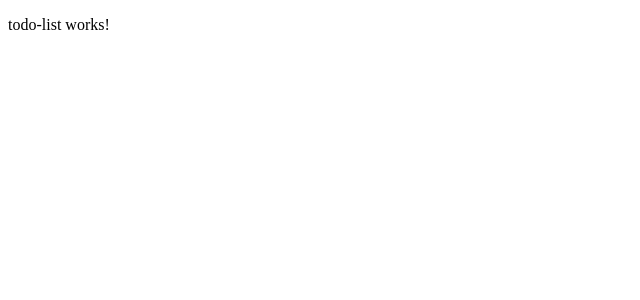
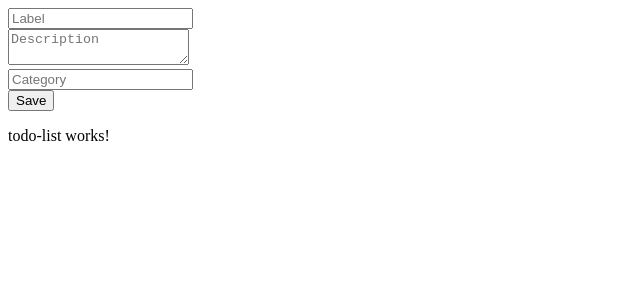
Before and after one commit to DmytroYa13/tech-test, an Angular app: page / in a window 1280 px wide. Shown: the top 300 px of the page, without its empty margins (0-640 px from the left). Built offline with nearby package versions, Linux system fonts and the light colour scheme.

Commit message:
feat: create todo form

```diff
--- a/src/app/_shared/shared.module.ts
+++ b/src/app/_shared/shared.module.ts
@@ -1,12 +1,13 @@
 import { NgModule } from "@angular/core";
 import { CommonModule } from "@angular/common";
 import { SearchBarComponent } from "./components/search-bar/search-bar.component";
+import { ReactiveFormsModule } from "@angular/forms";
 
 const components = [SearchBarComponent];
 
 @NgModule({
   declarations: [...components],
-  imports: [CommonModule],
-  exports: [...components],
+  imports: [CommonModule, ReactiveFormsModule],
+  exports: [ReactiveFormsModule, ...components],
 })
 export class SharedModule {}
--- /dev/null
+++ b/src/app/_shared/types/fire-base-post-response.interface.ts
@@ -0,0 +1,3 @@
+export interface FireBasePostResponse {
+  name: string;
+}
--- a/src/app/modules/todo/components/todo-form/todo-form.component.html
+++ b/src/app/modules/todo/components/todo-form/todo-form.component.html
@@ -1 +1,22 @@
-<p>todo-form works!</p>
+<form [formGroup]="todoForm" (ngSubmit)="postNewTodo()" class="todo-form">
+
+  <div class="todo-form__row">
+    <input type="text" placeholder="Label" formControlName="label" />
+  </div>
+
+  <div class="todo-form__row">
+    <textarea
+      placeholder="Description"
+      formControlName="description"
+    ></textarea>
+  </div>
+
+  <div class="todo-form__row">
+    <input type="text" placeholder="Category" formControlName="category" />
+  </div>
+
+  <div class="todo-form__submit">
+    <button type="submit">Save</button>
+  </div>
+
+</form>
--- a/src/app/modules/todo/components/todo-form/todo-form.component.ts
+++ b/src/app/modules/todo/components/todo-form/todo-form.component.ts
@@ -1,15 +1,73 @@
-import { Component, OnInit } from '@angular/core';
+import {
+  ChangeDetectionStrategy,
+  Component,
+  EventEmitter,
+  OnInit,
+  Output,
+} from "@angular/core";
+import {
+  AbstractControl,
+  FormControl,
+  FormGroup,
+  Validators,
+} from "@angular/forms";
+import { TodoInputType } from "../../types/todo-input.type";
 
 @Component({
-  selector: 'app-todo-form',
-  templateUrl: './todo-form.component.html',
-  styleUrls: ['./todo-form.component.scss']
+  selector: "app-todo-form",
+  templateUrl: "./todo-form.component.html",
+  styleUrls: ["./todo-form.component.scss"],
+  changeDetection: ChangeDetectionStrategy.OnPush,
 })
 export class TodoFormComponent implements OnInit {
+  @Output() newTodoEvent = new EventEmitter<TodoInputType>();
 
-  constructor() { }
+  todoForm: FormGroup;
+
+  private get formData() {
+    return this.todoForm.value;
+  }
+
+  get label(): AbstractControl {
+    return this.todoForm.get("label");
+  }
+
+  get description(): AbstractControl {
+    return this.todoForm.get("description");
+  }
+
+  get category(): AbstractControl {
+    return this.todoForm.get("category");
+  }
 
   ngOnInit(): void {
+    this.initializeForm();
   }
 
+  initializeForm(): void {
+    this.todoForm = new FormGroup({
+      label: new FormControl(null, [Validators.required]),
+      description: new FormControl(null, [Validators.required]),
+      category: new FormControl(null, [Validators.required]),
+    });
+  }
+
+  clearForm(): void {
+    this.todoForm.reset();
+  }
+
+  postNewTodo(): void {
+    if (this.todoForm.invalid) {
+      return;
+    }
+
+    const newTodo: TodoInputType = {
+      label: this.formData.label,
+      description: this.formData.description,
+      category: this.formData.category,
+      done: false,
+    };
+
+    this.newTodoEvent.emit(newTodo);
+  }
 }
--- a/src/app/modules/todo/components/todo-layout/todo-layout.component.html
+++ b/src/app/modules/todo/components/todo-layout/todo-layout.component.html
@@ -1 +1,3 @@
+<app-todo-form (newTodoEvent)="postTodo($event)"></app-todo-form>
+
 <app-todo-list></app-todo-list>
--- a/src/app/modules/todo/components/todo-layout/todo-layout.component.ts
+++ b/src/app/modules/todo/components/todo-layout/todo-layout.component.ts
@@ -1,15 +1,20 @@
-import { Component, OnInit } from '@angular/core';
+import { Component, OnInit } from "@angular/core";
+import { TodoService } from "../../services/todo.service";
+import { TodoInputType } from "../../types/todo-input.type";
 
 @Component({
-  selector: 'app-todo-layout',
-  templateUrl: './todo-layout.component.html',
-  styleUrls: ['./todo-layout.component.scss']
+  selector: "app-todo-layout",
+  templateUrl: "./todo-layout.component.html",
+  styleUrls: ["./todo-layout.component.scss"],
 })
 export class TodoLayoutComponent implements OnInit {
+  constructor(private todoService: TodoService) {}
 
-  constructor() { }
+  ngOnInit(): void {}
 
-  ngOnInit(): void {
+  postTodo(newTodo: TodoInputType): void {
+    this.todoService.postTodo(newTodo).subscribe((response) => {
+      console.log("response", response);
+    });
   }
-
 }
--- a/src/app/modules/todo/services/todo.service.ts
+++ b/src/app/modules/todo/services/todo.service.ts
@@ -6,6 +6,7 @@ import { TodoInputType } from "../types/todo-input.type";
 import { TodoInterface } from "../types/todo.interface";
 import { map, take } from "rxjs/operators";
 import { FireBaseResponseInterface } from "src/app/_shared/types/fire-base-response.interface";
+import { FireBasePostResponse } from "src/app/_shared/types/fire-base-post-response.interface";
 
 @Injectable()
 export class TodoService {
@@ -32,7 +33,15 @@ export class TodoService {
   }
 
   postTodo(newTodo: TodoInputType): Observable<TodoInterface> {
-    return this.http.post<TodoInterface>(`${this.API_URL}.json`, newTodo);
+    return this.http
+      .post<FireBasePostResponse>(`${this.API_URL}.json`, newTodo)
+      .pipe(
+        take(1),
+        map((response: FireBasePostResponse) => ({
+          ...newTodo,
+          id: response.name,
+        }))
+      );
   }
 
   updateTodo(
```
